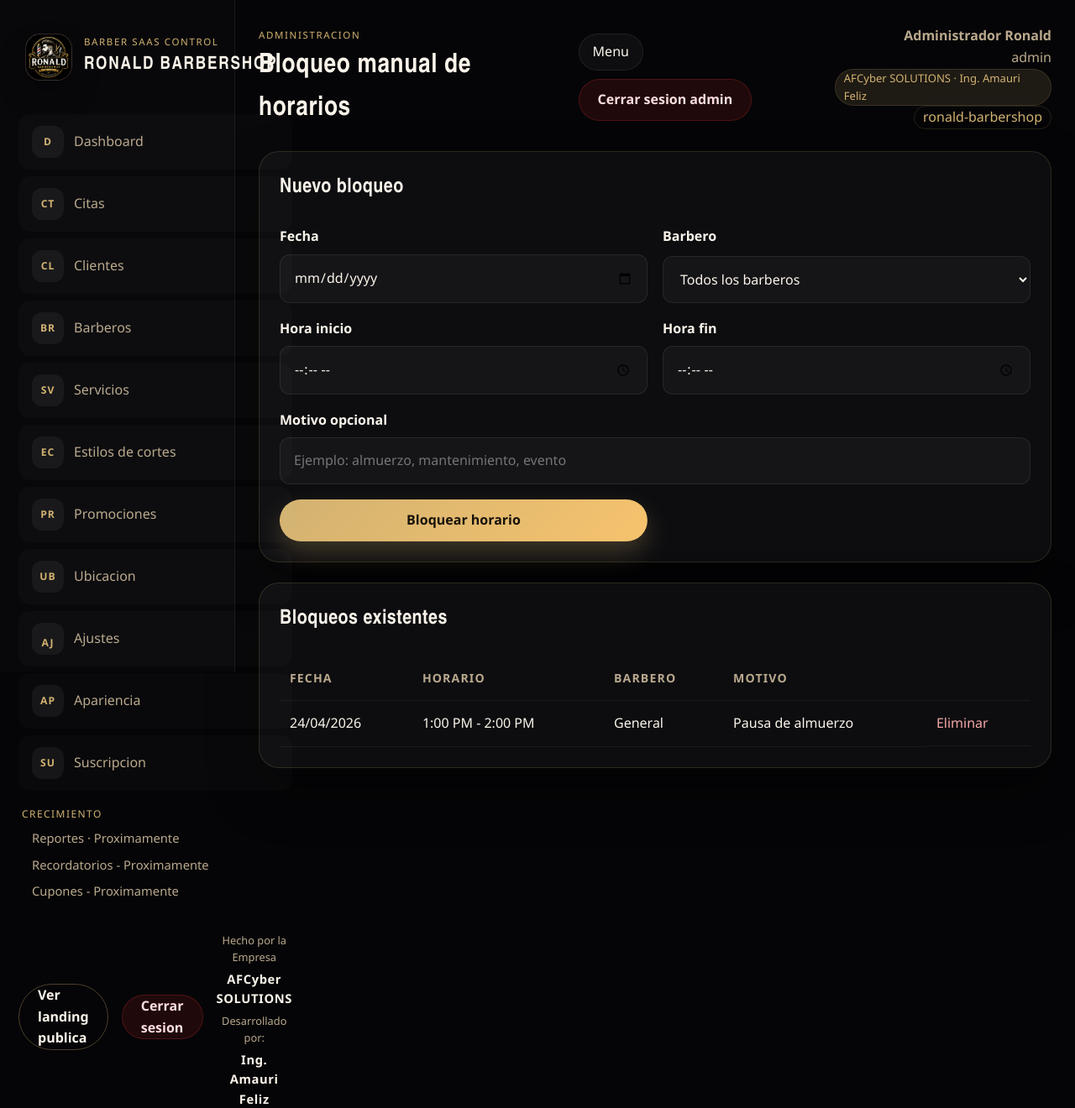
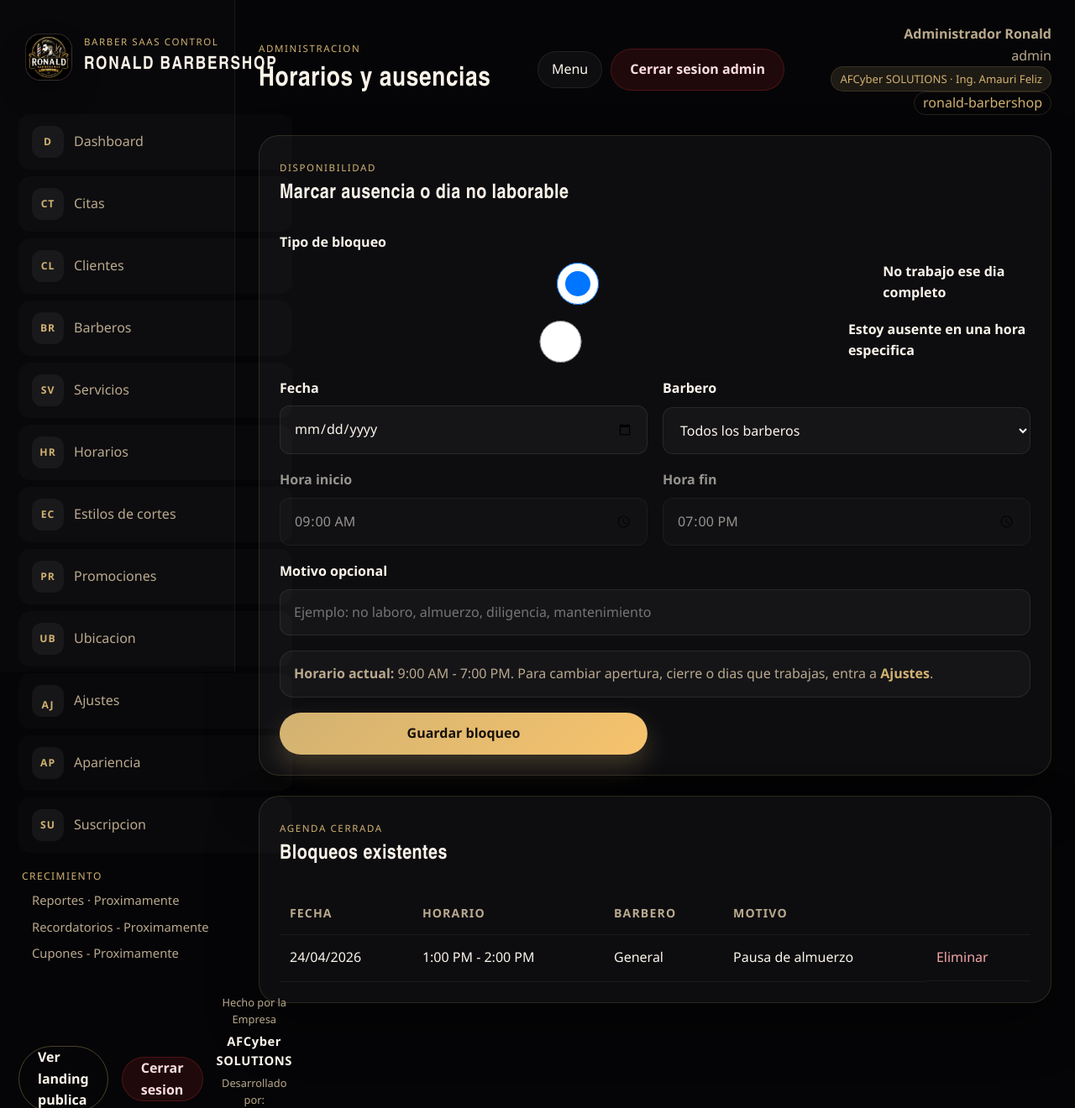
Before and after one commit to mrcarlos1990/ronald_barbershop_citas, a Flask app: page /admin/blocked-slots in a window 1280 px wide. Shown: the top 1320 px of the page at 84% size. Run offline with Flask 3, Linux system fonts and the light colour scheme; a user stored in the database is signed in.

Commit message:
Mejora admin, ajustes, blocked slots y estilos

```diff
--- a/ronald_barbershop_citas/admin_routes.py
+++ b/ronald_barbershop_citas/admin_routes.py
@@ -524,12 +524,21 @@ def delete_appointment(appointment_id: int):
 @admin_required
 def blocked_slots():
     tenant_id = get_current_tenant_id()
+    settings = get_business_settings(tenant_id=tenant_id)
     if request.method == "POST":
+        block_type = (request.form.get("block_type") or "range").strip()
         booking_date = parse_date(request.form.get("fecha"))
         start_time = parse_time(request.form.get("hora_inicio"))
         end_time = parse_time(request.form.get("hora_fin"))
-        reason = (request.form.get("motivo") or "").strip() or "Bloqueo manual"
+        reason = (request.form.get("motivo") or "").strip()
         barber_id = request.form.get("barbero_id", type=int)
+
+        if block_type == "full_day":
+            start_time = settings.hora_apertura
+            end_time = settings.hora_cierre
+            reason = reason or "No laboro este dia"
+        else:
+            reason = reason or "Ausente / no laborando"
 
         if not booking_date or not start_time or not end_time or end_time <= start_time:
             flash("Completa un rango de horario valido.", "danger")
@@ -551,7 +560,7 @@ def blocked_slots():
 
     barbers = Barber.query.filter_by(tenant_id=tenant_id, activo=True).order_by(Barber.nombre.asc()).all()
     blocked_list = BlockedSchedule.query.filter_by(tenant_id=tenant_id).order_by(BlockedSchedule.fecha.desc(), BlockedSchedule.hora_inicio.desc()).all()
-    return render_template("admin/blocked_slots.html", barbers=barbers, blocked_list=blocked_list)
+    return render_template("admin/blocked_slots.html", barbers=barbers, blocked_list=blocked_list, settings_record=settings)
 
 
 @admin_bp.route("/blocked-slots/<int:block_id>/delete", methods=["POST"])
--- a/ronald_barbershop_citas/business_routes.py
+++ b/ronald_barbershop_citas/business_routes.py
@@ -20,8 +20,10 @@ from .uploads import UploadValidationError, delete_uploaded_file, save_image_upl
 from .utils import (
     CURRENCY_PRESETS,
     LANGUAGE_LABELS,
+    WEEKDAY_OPTIONS,
     active_promotions_query,
     build_reusable_whatsapp_link,
+    format_working_days,
     get_appearance_settings,
     get_business_settings,
     get_current_tenant_id,
@@ -33,6 +35,7 @@ from .utils import (
     normalize_phone,
     parse_date,
     parse_time,
+    parse_working_day_indexes,
 )
 
 
@@ -82,7 +85,8 @@ def settings():
         province_state = (request.form.get("province_state") or "").strip()
         country = (request.form.get("country") or "").strip()
         google_maps_url = (request.form.get("google_maps_url") or "").strip()
-        working_days = (request.form.get("working_days") or "").strip()
+        selected_working_days = request.form.getlist("working_day_indexes")
+        working_days = format_working_days(selected_working_days) if selected_working_days else (request.form.get("working_days") or "").strip()
         default_language = (request.form.get("default_language") or "es").strip().lower()
         currency_code = (request.form.get("currency_code") or "USD").strip().upper()
         currency_symbol = (request.form.get("currency_symbol") or "").strip()
@@ -125,6 +129,8 @@ def settings():
             errors.append("Ingresa un correo valido.")
         if not opening_time or not closing_time or opening_time >= closing_time:
             errors.append("Define un horario de apertura y cierre valido.")
+        if not working_days:
+            errors.append("Selecciona al menos un dia laborable.")
         if interval not in {15, 20, 30, 45, 60}:
             errors.append("El intervalo debe ser 15, 20, 30, 45 o 60 minutos.")
         if visual_theme not in THEME_OPTIONS:
@@ -303,6 +309,8 @@ def settings():
         theme_options=THEME_OPTIONS,
         language_options=LANGUAGE_LABELS,
         currency_options=CURRENCY_PRESETS,
+        weekday_options=WEEKDAY_OPTIONS,
+        selected_working_day_indexes=parse_working_day_indexes(settings_record.working_days),
     )
 
 
--- a/static/css/styles.css
+++ b/static/css/styles.css
@@ -2392,6 +2392,47 @@ textarea {
         #09090c;
 }
 
+.weekday-selector {
+    display: grid;
+    grid-template-columns: repeat(2, minmax(0, 1fr));
+    gap: 10px;
+}
+
+.weekday-chip {
+    display: inline-flex;
+    align-items: center;
+    gap: 10px;
+    padding: 12px 14px;
+    border-radius: 16px;
+    border: 1px solid rgba(255, 255, 255, 0.08);
+    background: rgba(255, 255, 255, 0.035);
+    color: var(--muted);
+    cursor: pointer;
+}
+
+.weekday-chip input {
+    accent-color: var(--button, var(--gold));
+}
+
+.weekday-chip:has(input:checked) {
+    color: var(--text);
+    border-color: color-mix(in srgb, var(--button, var(--gold)) 40%, transparent);
+    background: color-mix(in srgb, var(--button, var(--gold)) 14%, transparent);
+}
+
+.panel-note {
+    padding: 14px 16px;
+    border-radius: 16px;
+    border: 1px solid rgba(255, 255, 255, 0.08);
+    background: rgba(255, 255, 255, 0.035);
+    color: var(--muted);
+    line-height: 1.6;
+}
+
+.form-field.is-muted {
+    opacity: 0.58;
+}
+
 .auth-brand-image {
     width: min(100%, 420px);
     max-height: 280px;
@@ -2494,4 +2535,8 @@ textarea {
     .appearance-preset-grid {
         grid-template-columns: 1fr;
     }
-}
+
+    .weekday-selector {
+        grid-template-columns: 1fr;
+    }
+}
--- a/static/js/app.js
+++ b/static/js/app.js
@@ -3,6 +3,7 @@ document.addEventListener("DOMContentLoaded", () => {
     initSidebarToggle();
     initConfirmActions();
     initImagePreviews();
+    initBlockedScheduleMode();
     initPasswordConfirmation();
     initRevealAnimations();
     initCountUp();
@@ -83,6 +84,28 @@ function initImagePreviews() {
             });
             reader.readAsDataURL(file);
         });
+    });
+}
+
+function initBlockedScheduleMode() {
+    const forms = document.querySelectorAll("form[data-blocked-schedule-form]");
+    forms.forEach((form) => {
+        const radios = form.querySelectorAll('input[name="block_type"]');
+        const startInput = form.querySelector('input[name="hora_inicio"]');
+        const endInput = form.querySelector('input[name="hora_fin"]');
+        const sync = () => {
+            const selected = form.querySelector('input[name="block_type"]:checked');
+            const isFullDay = selected && selected.value === "full_day";
+            [startInput, endInput].forEach((input) => {
+                if (!input) {
+                    return;
+                }
+                input.closest(".form-field")?.classList.toggle("is-muted", Boolean(isFullDay));
+            });
+        };
+
+        radios.forEach((radio) => radio.addEventListener("change", sync));
+        sync();
     });
 }
 
--- a/templates/admin/base_admin.html
+++ b/templates/admin/base_admin.html
@@ -47,6 +47,7 @@
                 <a href="{{ url_for('admin.clients') }}"><span class="nav-icon">CL</span><span>Clientes</span></a>
                 <a href="{{ url_for('admin.barbers') }}"><span class="nav-icon">BR</span><span>Barberos</span></a>
                 <a href="{{ url_for('admin.services') }}"><span class="nav-icon">SV</span><span>Servicios</span></a>
+                <a href="{{ url_for('admin.blocked_slots') }}"><span class="nav-icon">HR</span><span>Horarios</span></a>
                 <a href="{{ url_for('business.styles') }}"><span class="nav-icon">EC</span><span>Estilos de cortes</span></a>
                 <a href="{{ url_for('business.promotions') }}"><span class="nav-icon">PR</span><span>Promociones</span></a>
                 <a href="{{ url_for('business.location') }}"><span class="nav-icon">UB</span><span>Ubicacion</span></a>
--- a/templates/admin/blocked_slots.html
+++ b/templates/admin/blocked_slots.html
@@ -1,15 +1,31 @@
 {% extends "admin/base_admin.html" %}
 
-{% block title %}Horarios bloqueados | {{ global_settings.nombre_negocio }}{% endblock %}
-{% block admin_heading %}Bloqueo manual de horarios{% endblock %}
+{% block title %}Horarios | {{ global_settings.nombre_negocio }}{% endblock %}
+{% block admin_heading %}Horarios y ausencias{% endblock %}
 
 {% block admin_content %}
 <section class="admin-grid two-col">
     <article class="panel-card">
         <div class="panel-card-header">
-            <h2>Nuevo bloqueo</h2>
+            <div>
+                <span class="panel-label">Disponibilidad</span>
+                <h2>Marcar ausencia o dia no laborable</h2>
+            </div>
         </div>
-        <form class="form-grid" method="post">
+        <form class="form-grid" method="post" data-blocked-schedule-form>
+            <div class="form-field full-width">
+                <label>Tipo de bloqueo</label>
+                <div class="toggle-grid">
+                    <label class="checkbox-field">
+                        <input type="radio" name="block_type" value="full_day" checked>
+                        <span>No trabajo ese dia completo</span>
+                    </label>
+                    <label class="checkbox-field">
+                        <input type="radio" name="block_type" value="range">
+                        <span>Estoy ausente en una hora especifica</span>
+                    </label>
+                </div>
+            </div>
             <div class="form-field">
                 <label for="fecha">Fecha</label>
                 <input id="fecha" name="fecha" type="date" required>
@@ -25,23 +41,31 @@
             </div>
             <div class="form-field">
                 <label for="hora_inicio">Hora inicio</label>
-                <input id="hora_inicio" name="hora_inicio" type="time" required>
+                <input id="hora_inicio" name="hora_inicio" type="time" value="{{ settings_record.hora_apertura.strftime('%H:%M') }}">
             </div>
             <div class="form-field">
                 <label for="hora_fin">Hora fin</label>
-                <input id="hora_fin" name="hora_fin" type="time" required>
+                <input id="hora_fin" name="hora_fin" type="time" value="{{ settings_record.hora_cierre.strftime('%H:%M') }}">
             </div>
             <div class="form-field full-width">
                 <label for="motivo">Motivo opcional</label>
-                <input id="motivo" name="motivo" type="text" placeholder="Ejemplo: almuerzo, mantenimiento, evento">
+                <input id="motivo" name="motivo" type="text" placeholder="Ejemplo: no laboro, almuerzo, diligencia, mantenimiento">
             </div>
-            <button class="btn btn-primary" type="submit">Bloquear horario</button>
+            <div class="panel-note full-width">
+                <strong>Horario actual:</strong>
+                {{ settings_record.hora_apertura|display_time }} - {{ settings_record.hora_cierre|display_time }}.
+                Para cambiar apertura, cierre o dias que trabajas, entra a <a class="text-link" href="{{ url_for('admin.settings') }}">Ajustes</a>.
+            </div>
+            <button class="btn btn-primary" type="submit">Guardar bloqueo</button>
         </form>
     </article>
 
     <article class="panel-card">
         <div class="panel-card-header">
-            <h2>Bloqueos existentes</h2>
+            <div>
+                <span class="panel-label">Agenda cerrada</span>
+                <h2>Bloqueos existentes</h2>
+            </div>
         </div>
         <div class="table-wrapper">
             <table class="data-table">
```
Also changed, not shown: ronald_barbershop_citas/utils.py (+65 -0 lines), templates/admin/settings.html (+11 -2 lines).
